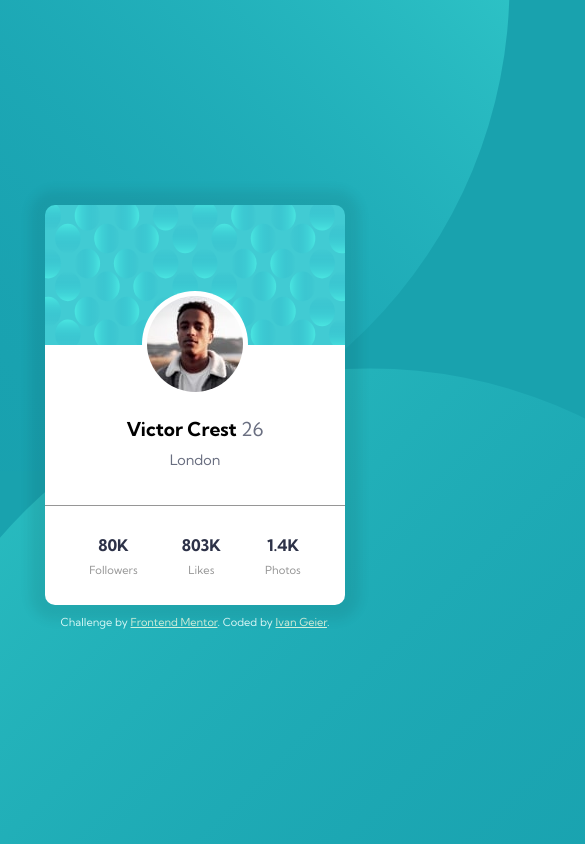
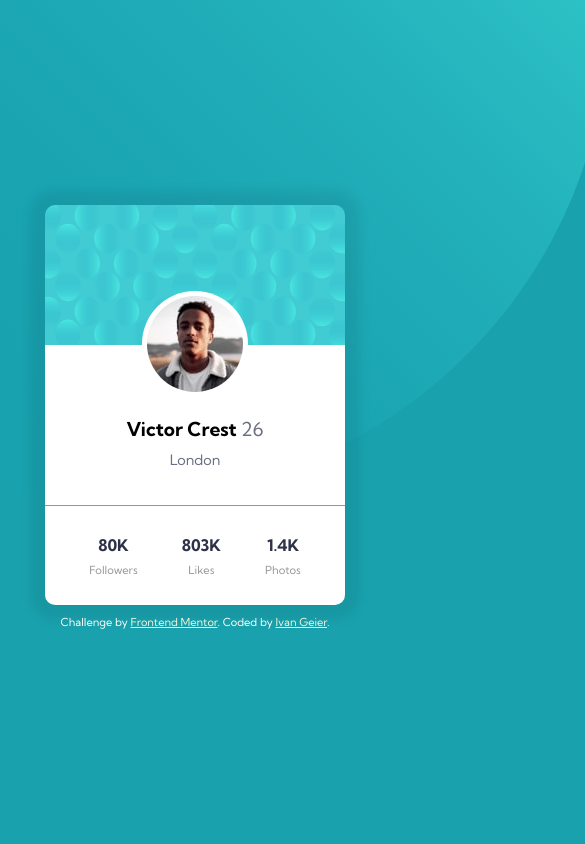
Before and after one commit to ivangeier/FrontEndMentor-Challenge3, a plain HTML site: page index.html in a window 390 px wide. Shown: the top 844 px of the page, 585 px wide, since content can reach past the window. Drawn offline with Linux system fonts and the light colour scheme.

Commit message:
Improve background position

```diff
--- a/index.html
+++ b/index.html
@@ -21,6 +21,16 @@
 </head>
 
 <body>
+
+  <div class="circle1">
+    <img src="./images/bg-pattern-top.svg" alt="circle-decoration">
+  </div>
+  <div class="circle2">
+    <img src="./images/bg-pattern-bottom.svg" alt="circle-decoration">
+  </div>
+
+  <div class="container">
+
     <div role="main" class="container-card">
 
       <div class="user">
@@ -51,12 +61,6 @@
       Challenge by <a href="https://www.frontendmentor.io?ref=challenge" target="_blank">Frontend Mentor</a>.
       Coded by <a href="#" target="_blank">Ivan Geier</a>.
     </div>
-
-  <div class="circle1">
-    <img src="./images/bg-pattern-top.svg" alt="circle-decoration">
-  </div>
-  <div class="circle2">
-    <img src="./images/bg-pattern-bottom.svg" alt="circle-decoration">
   </div>
 </body>
 
--- a/style.css
+++ b/style.css
@@ -24,15 +24,21 @@
 body {
     width: 100vw;
     height: 100vh;
-    position: relative;
+    overflow: hidden;
+
+    background-color: var(--dark-cyan);
+}
+
+.container {
+    width: 100%;
+    height: 100%;
+
     overflow: hidden;
 
     display: flex;
     justify-content: center;
     align-items: center;
     flex-direction: column;
-
-    background-color: var(--dark-cyan);
 }
 
 .container-card {
@@ -47,7 +53,6 @@ body {
     background-color: white;
     -webkit-box-shadow: 0px 0px 12px 15px rgba(0,0,0,0.07);
     box-shadow: 0px 0px 12px 15px rgba(0,0,0,0.07);
-    z-index: 2;
 }
 
 .user {
@@ -116,28 +121,14 @@ body {
 
 .circle1 {
     position: absolute;
-    top: -60%;
-    left: -15%;
-    z-index: 1;
+    z-index: -1;
+    margin: -30rem -23rem;
 }
 
 .circle2 {
     position: absolute;
-    bottom: -60%;
-    right: -20%;
-    z-index: 1;
-}
-
-@media (max-width: 700px) {
-    .circle1 {
-        top: -60%;
-        left: -120%;
-    }
-
-    .circle2 {
-        bottom: -60%;
-        right: -120%;
-    }
+    z-index: -1;
+    margin: 30rem 36rem;
 }
 
 .attribution {
```
Lines whose indentation alone changed are shown as unchanged.
